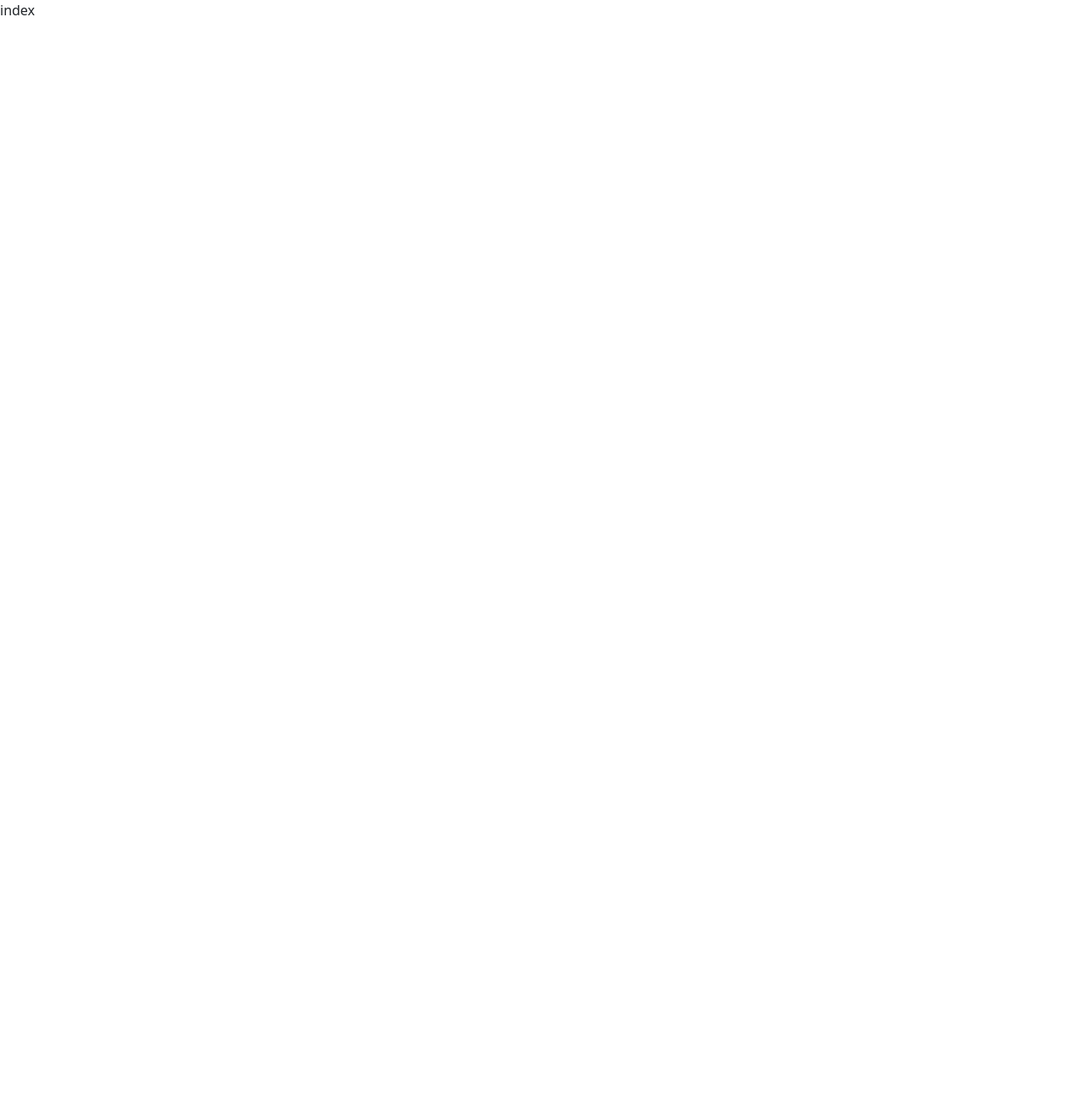
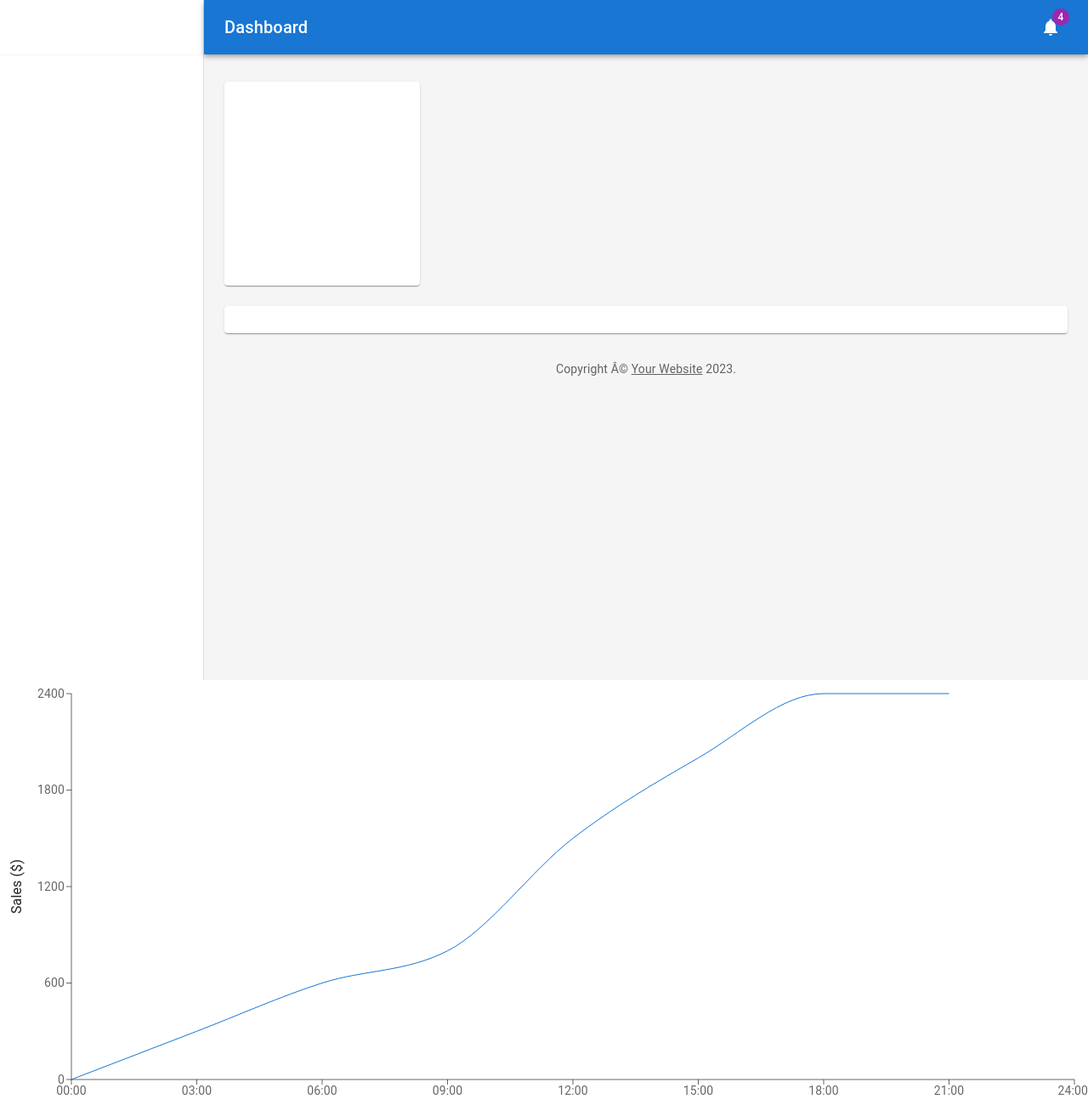
Before and after one commit to robstowe/Budget-Tracker, a React (Create React App) app in the folder client/: page / in a window 1280 px wide. Shown: the whole page at 85% size. Before the commit the page ends 800 px from the top, so only its background shows below. Built offline with nearby package versions, Linux system fonts and the light colour scheme.

Commit message:
not meaningful changes

```diff
--- a/client/src/App.js
+++ b/client/src/App.js
@@ -1,4 +1,4 @@
-import React from 'react'
+import React from 'react';
 import {
   ApolloClient,
   InMemoryCache,
@@ -8,12 +8,12 @@ import {
 import { setContext } from '@apollo/client/link/context';
 import { BrowserRouter as Router, Routes, Route } from 'react-router-dom';
 import SignIn from './components/SignIn/';
-import SignUp from './components/SignUp'
-import Dashboard from './components/Dashboard'
-import Home from './components/Home'
+import SignUp from './components/SignUp';
+import Dashboard from './components/Dashboard';
+import Home from './components/Home';
+import Chart from './components/Home/chart'; // Import the Chart component
 
-
-import 'bootstrap/dist/css/bootstrap.min.css'
+import 'bootstrap/dist/css/bootstrap.min.css';
 
 const httpLink = createHttpLink({
   uri: '/graphql',
@@ -42,24 +42,85 @@ export default function App() {
   return (
     <ApolloProvider client={client}>
       <Router>
-
-        <Routes>
-          <Route
-            path="/sign-in"
-            element={<SignIn />} />
-          <Route
-            path="/"
-            element={<Dashboard />} />
-          <Route
-            path="/sign-up"
-            element={<SignUp />} />
-            <Route
-            path="/Home"
-            element={<Home />} />
-        </Routes>
-
-
+        <div style={{ height: '500px', width: '100%' }}>
+          {/* You can adjust the height and width values as needed */}
+          <Routes>
+            <Route path="/sign-in" element={<SignIn />} />
+            <Route path="/dashboard" element={<Dashboard />} />
+            <Route path="/sign-up" element={<SignUp />} />
+            <Route path="/" element={<Home />} />
+          </Routes>
+          <Chart /> {/* Render the Chart component */}
+        </div>
       </Router>
     </ApolloProvider>
   );
-};
+}
+
+
+// import React from 'react'
+// import {
+//   ApolloClient,
+//   InMemoryCache,
+//   ApolloProvider,
+//   createHttpLink,
+// } from '@apollo/client';
+// import { setContext } from '@apollo/client/link/context';
+// import { BrowserRouter as Router, Routes, Route } from 'react-router-dom';
+// import SignIn from './components/SignIn/';
+// import SignUp from './components/SignUp'
+// import Dashboard from './components/Dashboard'
+// import Home from './components/Home'
+// import Chart from './components/Home/chart'
+
+
+// import 'bootstrap/dist/css/bootstrap.min.css'
+
+// const httpLink = createHttpLink({
+//   uri: '/graphql',
+// });
+
+// // Construct request middleware that will attach the JWT token to every request as an `authorization` header
+// const authLink = setContext((_, { headers }) => {
+//   // get the authentication token from local storage if it exists
+//   const token = localStorage.getItem('id_token');
+//   // return the headers to the context so httpLink can read them
+//   return {
+//     headers: {
+//       ...headers,
+//       authorization: token ? `Bearer ${token}` : '',
+//     },
+//   };
+// });
+
+// const client = new ApolloClient({
+//   // Set up our client to execute the `authLink` middleware prior to making the request to our GraphQL API
+//   link: authLink.concat(httpLink),
+//   cache: new InMemoryCache(),
+// });
+
+// export default function App() {
+//   return (
+//     <ApolloProvider client={client}>
+//       <Router>
+
+//         <Routes>
+//           <Route
+//             path="/sign-in"
+//             element={<SignIn />} />
+//           <Route
+//             path="/dashboard"
+//             element={<Dashboard />} />
+//           <Route
+//             path="/sign-up"
+//             element={<SignUp />} />
+//             <Route
+//             path="/"
+//             element={<Home />} />
+//         </Routes>
+//         <Chart />
+
+//       </Router>
+//     </ApolloProvider>
+//   );
+// };
```
Also changed, not shown: client/src/components/Home/chart.js (+71 -1 lines).
